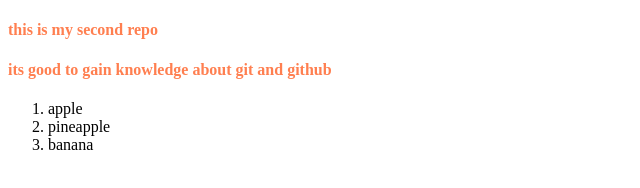
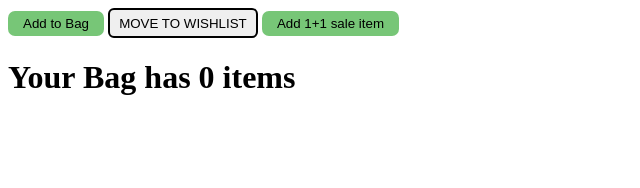
Before and after one commit to sonaa1107/localrepo, a plain HTML site: page index.html in a window 1280 px wide. Shown: the whole page, without its empty margins (0-640 px from the left). Drawn offline with Linux system fonts and the light colour scheme.

Commit message:
myntra practice

```diff
--- a/index.html
+++ b/index.html
@@ -3,17 +3,22 @@
 <head>
     <meta charset="UTF-8">
     <meta name="viewport" content="width=device-width, initial-scale=1.0">
-    <title>second repo</title>
+    <title>myntra prac</title>
     <link rel="stylesheet" href="style.css">
 </head>
 <body>
-    <h4>this is my second repo</h4>
-    <h4>its good to gain knowledge about git and github</h4>
-    <ol>
-        <li> apple</li>
-        <li>pineapple</li>
-        <li>banana</li>
-    </ol>
+    <button class="b1" onclick="cartQunatity+=1 ;document.querySelector('#cart').innerText=`Your Bag has ${cartQuantity} items`;">Add to Bag</button>
 
+
+    <button id="b2" onclick="cartQunatity-=1 ;document.querySelector('#cart').innerText=`Your Bag has ${cartQuantity} items`;"> move to wishlist</button>
+
+
+    <button class="b1" onclick="cartQunatity+=2 ;document.querySelector('#cart').innerText=`Your Bag has ${cartQuantity} items`;" > Add 1+1 sale item</button>
+
+    <h1 id="cart"></h1>
+<script>
+    let cartQuantity=0;
+    document.querySelector('#cart').innerText=`Your Bag has ${cartQuantity} items`;
+</script>
 </body>
 </html>
--- a/style.css
+++ b/style.css
@@ -1,3 +1,17 @@
-h4{
-    color: coral;
+
+.b1{
+    background-color: rgb(119, 198, 119);
+    border-radius: 7px;
+    padding: 5px 15px;
+    border-color: aliceblue;
+    border: none;
 }
+#b2{
+    color: rgb(0, 0, 0);
+    text-transform: uppercase;
+    height: 30px;
+    width: 150px;
+    border: 2px solid black;
+    border-radius: 6px;
+    text-align: center;
+}
```
